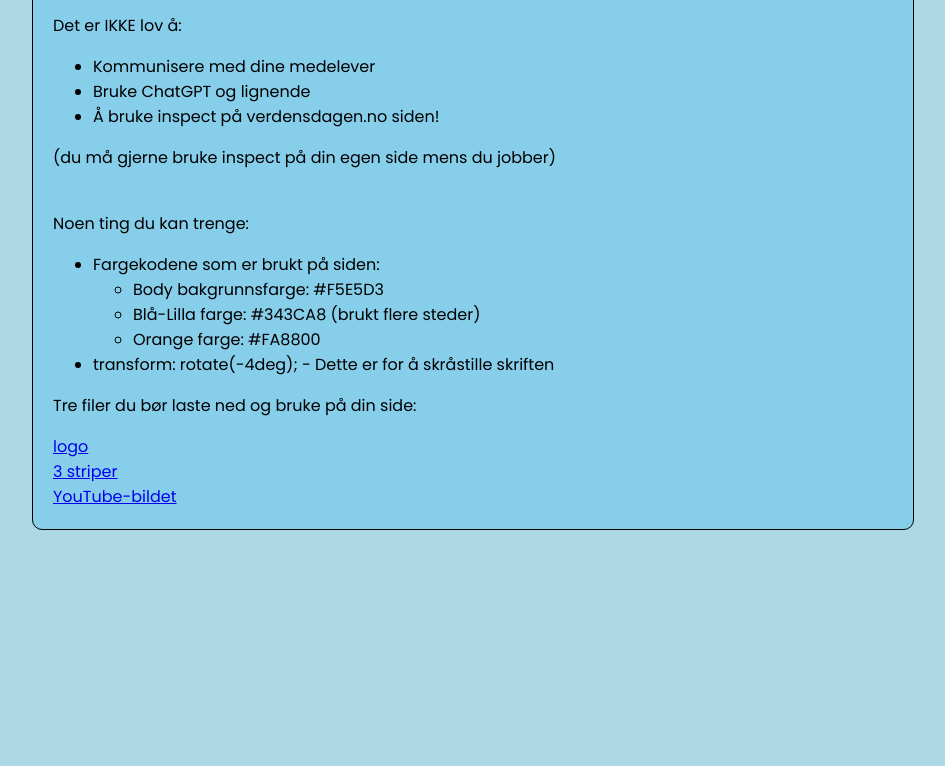
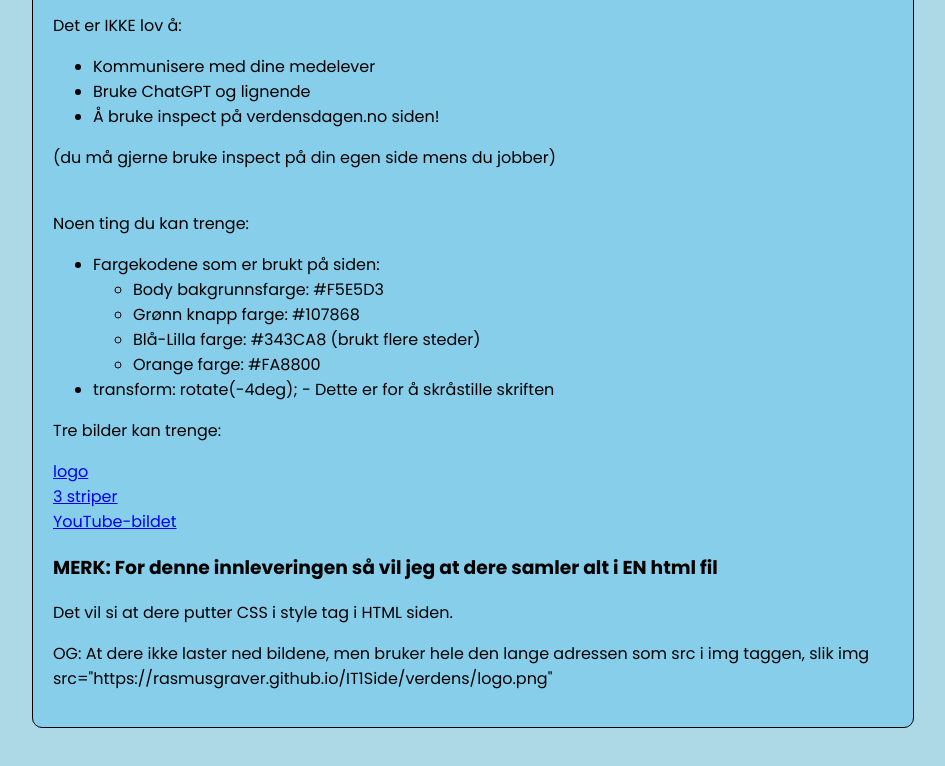
Before and after one commit to rasmusgraver/IT1Side, a plain HTML site: page verdens/index.html in a window 1280 px wide. Shown: the part 180-946 px from the top of the page, without its empty margins (167-1112 px from the left). Before the commit the page ends 800 px from the top, so only its background shows below. Drawn offline with Linux system fonts and the light colour scheme.

Commit message:
leveranse instruks

```diff
--- a/verdens/index.html
+++ b/verdens/index.html
@@ -25,6 +25,7 @@
                 <li>Fargekodene som er brukt på siden:</li>
                 <ul>
                     <li>Body bakgrunnsfarge: #F5E5D3</li>
+                    <li>Grønn knapp farge: #107868</li>
                     <li>Blå-Lilla farge: #343CA8 (brukt flere steder)</li>
                     <li>Orange farge: #FA8800</li>
                 </ul>
@@ -34,10 +35,13 @@
                 </li>
             </ul>
 
-            <p>Tre filer du bør laste ned og bruke på din side:</p>
+            <p>Tre bilder kan trenge:</p>
             <a href="logo.png">logo</a> <br>
             <a href="streker.png">3 striper</a> <br>
             <a href="youtube.png">YouTube-bildet</a> <br>
+            <h3>MERK: For denne innleveringen så vil jeg at dere samler alt i EN html fil</h3>
+            <p>Det vil si at dere putter CSS i style tag i HTML siden.</p>
+            <p>OG: At dere ikke laster ned bildene, men bruker hele den lange adressen som src i img taggen, slik img src="https://rasmusgraver.github.io/IT1Side/verdens/logo.png" </p>
         </div>
     </body>
 </html>
```
